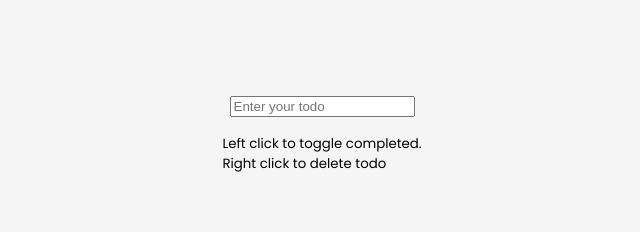
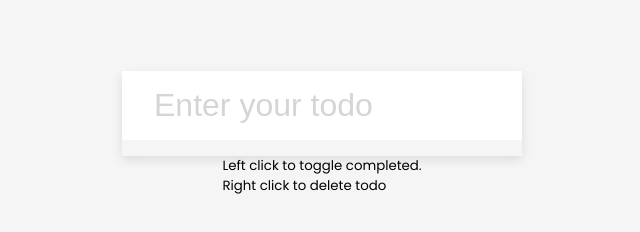
Before and after one commit to tod619/toDo_app, a plain HTML site: page index.html in a window 1280 px wide. Shown: the part 494-726 px from the top of the page, without its empty margins (318-958 px from the left). Drawn offline with Linux system fonts and the light colour scheme.

Commit message:
add style to form + form inputs in style.css file

```diff
--- a/style.css
+++ b/style.css
@@ -26,3 +26,25 @@ h1 {
   opacity: 0.4;
 }
 /* End: Global Styles */
+form {
+  box-shadow: 0 4px 10px rgba(0, 0, 0, 0.1);
+  max-width: 100%;
+  width: 400px;
+}
+
+.input {
+  border: none;
+  color: #444;
+  font-size: 2rem;
+  padding: 1rem 2rem;
+  display: block;
+  width: 100%;
+}
+
+.input::placeholder {
+  color: #d5d5d5;
+}
+
+.input:focus {
+  outline-color: rgb(179, 131, 226);
+}
```
